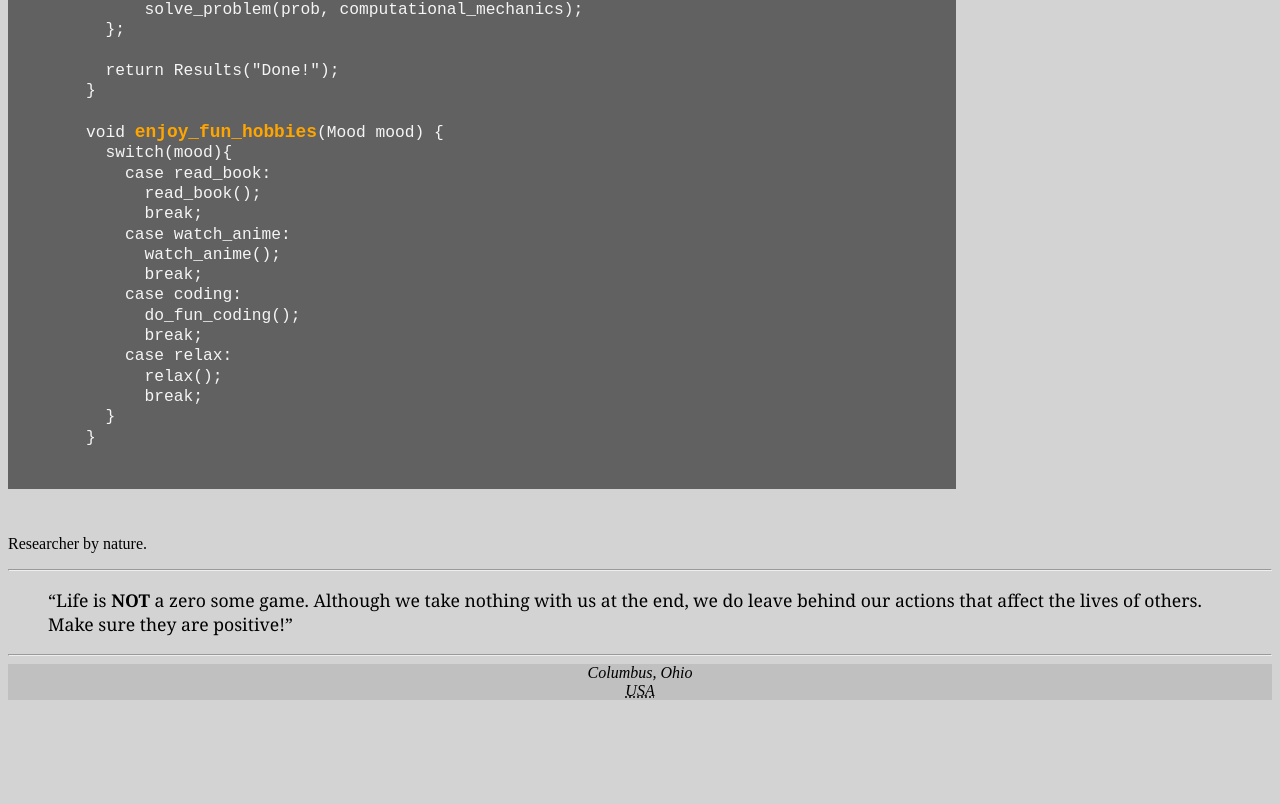
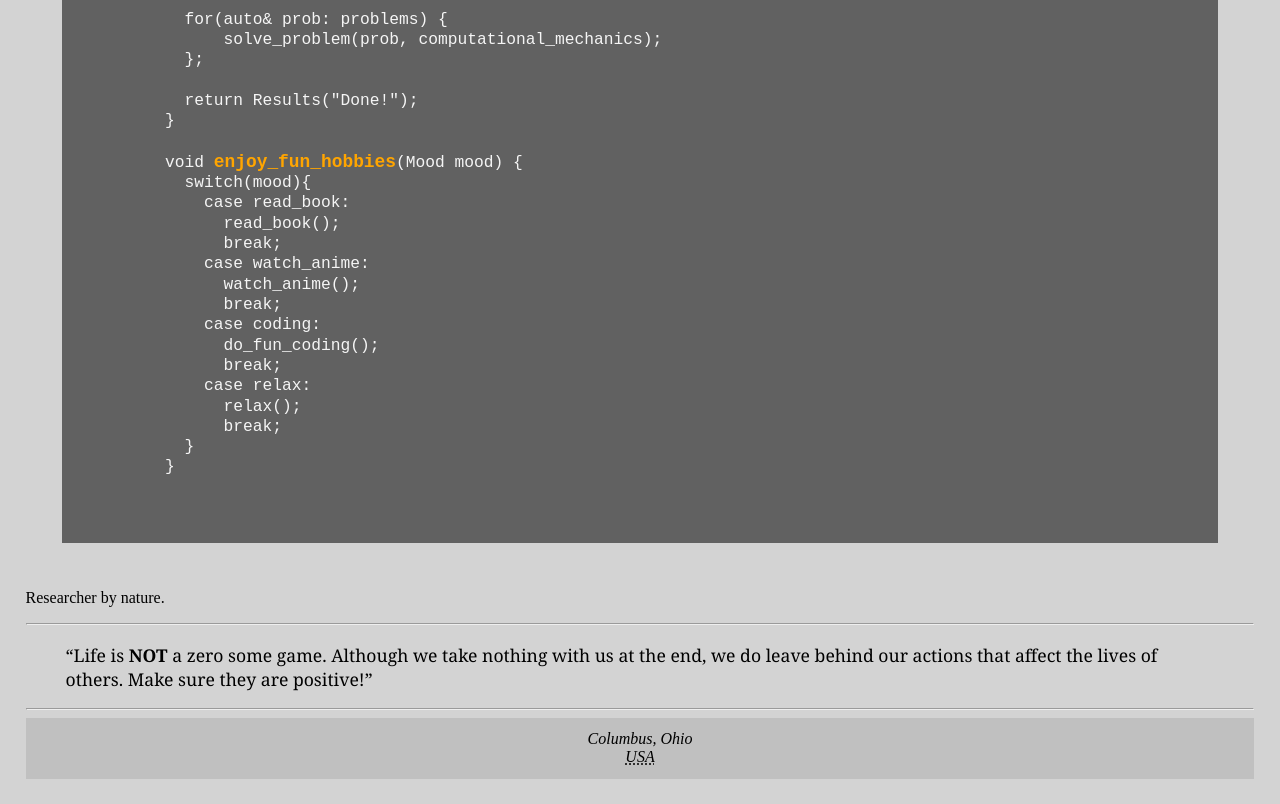
Before and after one commit to abhi-k9/website, a plain HTML site: page index.html in a window 1280 px wide. Shown: the part 885-1689 px from the top of the page. Before the commit the page ends 1593 px from the top, so only its background shows below. Drawn offline with Linux system fonts and the light colour scheme.

Commit message:
Add margin and padding.

```diff
--- a/css/style.css
+++ b/css/style.css
@@ -1,5 +1,6 @@
-html {
+body {
     background-color: rgba(169, 169, 169, 0.5);
+    margin: 2%;
 }
 
 header {
@@ -10,6 +11,7 @@ header {
 nav {
     background-color: rgb(165, 165, 165);
     font-size: 110%;
+    padding: 0.5%;
 }
 nav a{
     text-align: center;
@@ -26,14 +28,20 @@ h2 {
     font-variant: small-caps;
 }
 
+figure {
+    display: block;
+}
+
 pre code {
     display: block;
+    margin: 0 auto;
+    padding:2%;
     font-family: monospace;
     font-size: 125%;
     line-height: 125%;
     color: whitesmoke;
     background-color: #616161;
-    width: 75%;
+    width: 90%;
     overflow: auto;
 }
 
@@ -51,4 +59,5 @@ aside blockquote{
 footer {
     background-color:rgb(192, 192, 192);
     text-align: center;
+    padding: 1%
 }
```
